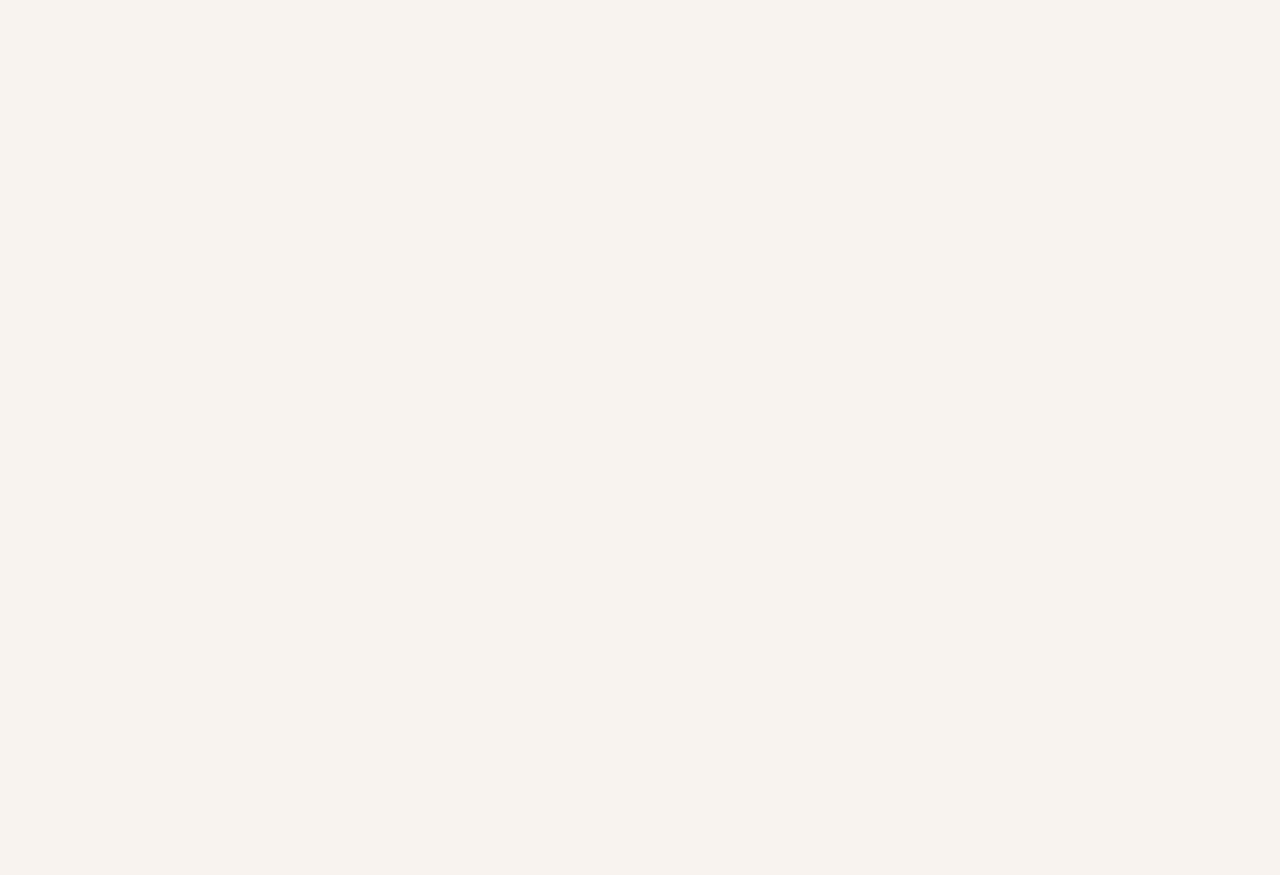
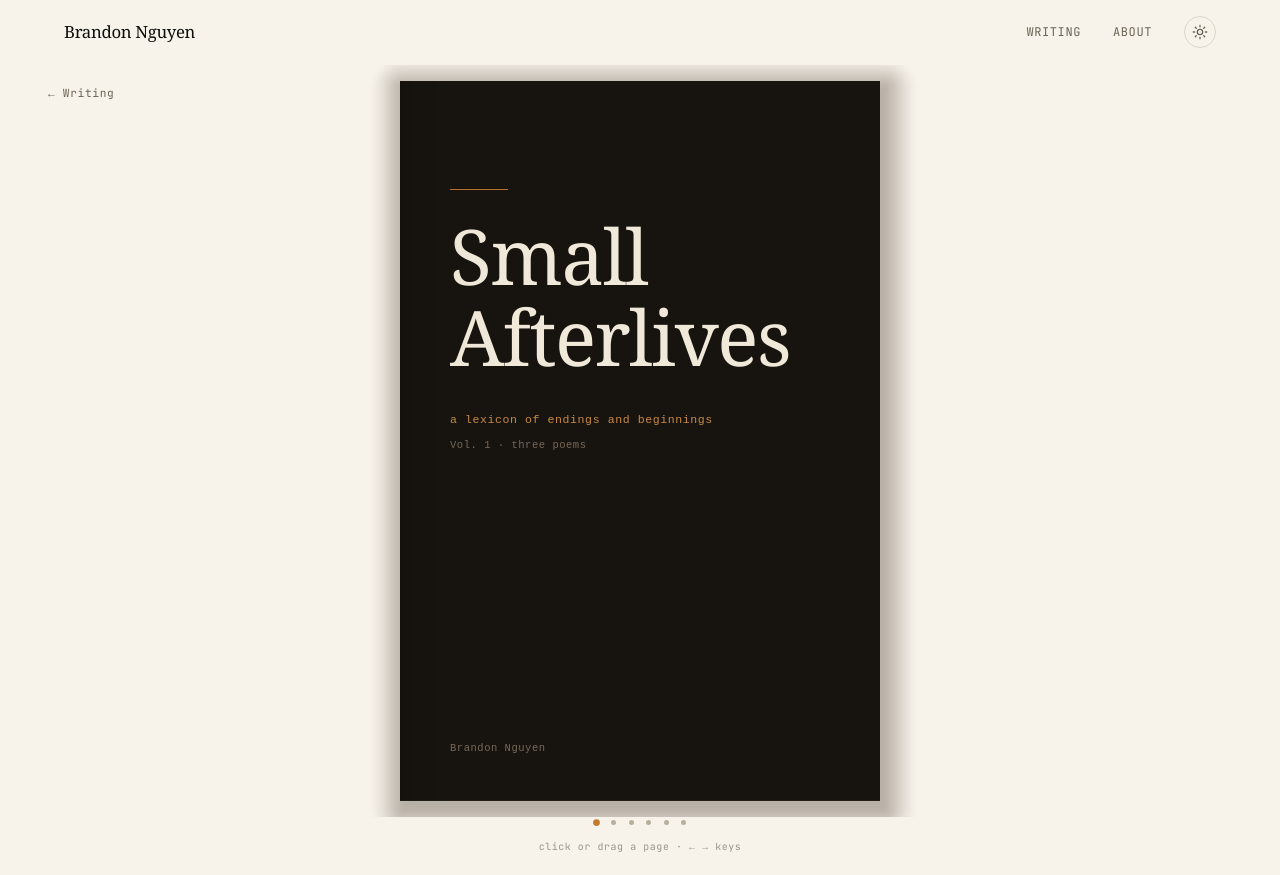
Before and after one commit to brandvnguy14-boop/portfolio, an Astro site: page /writing/small-afterlives in a window 1280 px wide. Before the commit this address had no page. Before the commit the page ends 800 px from the top, so only its background shows below. Built offline with nearby package versions, Linux system fonts and the light colour scheme; Astro itself is replaced by a stand-in of ours.

Commit message:
Replace Small Apocalypses with Small Afterlives, Vol. 1
- New preface and three poems: Entropy, Nostalgia, Palimpsest
- Rename page to /writing/small-afterlives and update links
- Show Vol. 1 on cover and title page

Co-Authored-By: Claude Opus 5.5 <noreply@anthropic.com>

```diff
--- /dev/null
+++ b/src/data/small-afterlives.ts
@@ -0,0 +1,38 @@
+// Text of the Small Afterlives collection, shared by the page markup and the book renderer.
+export const BOOK = {
+  title: 'Small Afterlives',
+  subtitle: 'a lexicon of endings and beginnings',
+  volume: 'Vol. 1',
+  count: 'Vol. 1 · three poems',
+  preface: [
+    'I have been preoccupied, for as long as I can remember, with what happens when something ceases to be. Not the cinematic kind, but the smaller afterlives that arrive without spectacle: the hum a room retains after the music stops, the half-second of smoke after a candle is blown out, and the present tips, irretrievably, into the past. This collection is an attempt to build a small lexicon for those afterlives. Each poem takes a single word and tries to press it open. Language is our most beautiful failure. It cannot hold the dead. It cannot return the porch, the name no one calls anymore, the cowbell in the soldier’s dream. But the dictionary is also a garden: every entry, a necessary refusal of forgetting. I wrote these poems in that double light: an entity ceasing or beginning, and a word, somewhere in the middle, doing what it can. If you’re willing and time allows, stay and see what I have to say.',
+  ],
+  poems: [
+    { n: 'II', title: 'Entropy', etym: 'the tendency of all closed systems toward disorder',
+      stanzas: [
+        'A physicist once told me\nthat the universe is forgetting itself.\nSlowly. Evenly. With great patience.',
+        'Diseases, she said, are only molecules\nmisbehaving.\nThe body is a borrowed arrangement.\nDeath, the termination of a chemistry\nthat was never ours to keep.',
+        'And yet.',
+        'Love is also a chemistry. But not the kind\nthat balances.\nSome reactions only occur one way;\nthe ash will not climb back into the match.\nThis is not love\'s failure. It is the proof.\nYou cannot un-know a face.\nYou cannot return a person\nto the stranger they once were.',
+        'The second law says that heat will spread.\nThe cup of coffee on the desk\nwill cool to match the room.\nThe room will cool to match the house.\nThe house will cool to match the world.\nThe world will cool to match the dark.',
+        'This is the ceasing that isn’t televised.\nIt is happening now. It is happening\nin your hands,\non this page,\nas the warmth of your fingers\nbleeds into the paper\nand the paper bleeds into the air\nand the air forgets, as it must,\nthat you were ever here.',
+      ] },
+    { n: 'III', title: 'Nostalgia', etym: 'Greek nostos (homecoming) + algos (pain)',
+      stanzas: [
+        'Once, the word was a diagnosis.\nSwiss mercenaries, in the lowlands\nof seventeenth-century France,\ndied of it. A fatal homesickness.\nDoctors prescribed leeches, opium,\na journey to higher ground.\nSome men were simply sent home\nto be cured or buried.',
+        'I think the word still kills.\nJust slower. Just quieter.',
+        'Last week I tried to remember\nMy grandfather’s voice\nand could not. The word\ngrandfather\nwas a closed door. The word\nvoice\nwas a closed door. I had the keys\nand none of them fit.',
+        'There is no language for this:\nthe homesickness for a person\nwho is the home.',
+        'Somewhere in the word, a soldier\nis still dying of his fever,\ndreaming of the cowbells,\nthe angle of light through a window\nhis mother stood beside, once,\na long time ago,\ncalling him in for supper\nin a voice he can no longer hear.',
+      ] },
+    { n: 'V', title: 'Palimpsest', etym: 'a manuscript scraped clean and written over',
+      stanzas: [
+        'In the medieval scriptoria,\nwhen parchment grew scarce,\nthe monks would scrape the old text\nfrom the page and write a new one\non top of it.',
+        'Sometimes, centuries later,\nunder ultraviolet light,\nthe older words would rise up\nthrough the newer ones;',
+        'a Greek treatise\non the workings of the body,\nburied beneath\na book of psalms.',
+        'This is what I am, I think.\nThis is what we all are.',
+        'Cells in the body, I have read,\ndie and renew constantly.\nI am a living palimpsest,\nrewritten with each breath,\nthe old text faintly visible\nbeneath the new.',
+        'We cease to be and regenerate\nA number of times a day\nHold the page to the light.\nYou will see them all.',
+      ] },
+  ],
+};
--- a/src/data/small-apocalypses.ts
+++ /dev/null
@@ -1,79 +0,0 @@
-// Text of the Small Apocalypses collection, shared by the page markup and the book renderer.
-export const BOOK = {
-  title: 'Small Apocalypses',
-  subtitle: 'a lexicon of endings and beginnings',
-  count: 'seven poems',
-  preface: [
-    'I have been preoccupied, for as long as I can remember, with the end of the world. Not the cinematic kind, the asteroid, the wave, the bright flash on the horizon, but the smaller endings that arrive without spectacle: the forgotten sound of a voice, the last time a nickname is spoken, the moment the last ice in a glass gives itself to the water and the present tips, irretrievably, into the past.',
-    'This collection is an attempt to build a small lexicon for those endings. Each poem takes a single word and tries to press it open. Language is our most beautiful failure. It cannot hold the dead. It cannot return the porch, the voice, the spoon left hanging in the air.',
-    'But the dictionary is also a garden: every entry, a small refusal of forgetting. I wrote these poems in that double light: the world ending, the world beginning, and a word, somewhere in the middle, doing what it can.',
-  ],
-  poems: [
-    { n: 'I', title: 'Apocalypse', etym: 'Greek apokalypsis: an uncovering, an unveiling',
-      stanzas: [
-        'The world rarely ends with a sound.\nIt thins.',
-        'It thins like the hour after midnight\nwhen the refrigerator\'s hum\nis the only proof the house still breathes.\nLike the last streetlight on the block\nflickering, deciding.',
-        'I was eight the first time I believed.\nA grey stone on a screen, growing.\nMy spoon stopped halfway to my mouth\nand stayed there, an astronaut\nwho forgot the way home.\nI asked my cousin, after church,\nif the world would end soon.\nNot for a million years, he said,\nif ever.',
-        'A million years. I held it\nlike a marble in my fist,\nsmall enough to lose\nbefore dinner.',
-        'The Greek does not mean\ndestruction.\nIt means:\nto lift the veil.\nTo see, for one bright second,\nthe shape of a thing as it actually is.',
-        'Maybe this is why I cannot stop watching.\nMaybe the end is not what I fear\nbut what I have been waiting for;\nthe moment the curtain lifts\nand I finally understand\nwhich world I have been living in.',
-      ] },
-    { n: 'II', title: 'Entropy', etym: 'the tendency of all closed systems toward disorder',
-      stanzas: [
-        'A physicist told me once\nthat the universe is forgetting itself.\nSlowly. Evenly. With great patience.',
-        'Diseases, she said, are only molecules\nmisbehaving. The body is a borrowed\narrangement. Death, the cessation\nof a chemistry that was never ours\nto keep.',
-        'And yet.',
-        'My grandfather\'s voice was a chemistry.\nThe way he said my name on the porch\nwas a chemistry. The spoon in the air,\nthe grey stone on the screen, the cousin in his suit\nafter church\nall of it, chemistry.',
-        'The second law says the heat will spread.\nThe cup of coffee on the desk\nwill cool to match the room.\nThe room will cool to match the house.\nThe house will cool to match the world.\nThe world will cool to match the dark.',
-        'This is the apocalypse no one televises.\nIt is happening now. It is happening\nin your hands, on this page,\nas the warmth of your fingers\nbleeds into the paper\nand the paper bleeds into the air\nand the air forgets, as it must,\nthat you were ever here.',
-      ] },
-    { n: 'III', title: 'Nostalgia', etym: 'Greek nostos (homecoming) + algos (pain)',
-      stanzas: [
-        'Once, it was a diagnosis.\nSwiss mercenaries, in the lowlands\nof seventeenth-century France,\ndied of it. A fatal homesickness.\nDoctors prescribed leeches, opium,\na journey to higher ground.\nSome men were simply sent home\nto be cured or buried.',
-        'I think the word still kills.\nJust slower. Just quieter.',
-        'Last week I tried to remember\nthe sound of my grandfather\'s voice\nand could not. The word\ngrandfather\nwas a closed door. The word\nvoice\nwas a closed door. I had the keys\nand none of them fit.',
-        'There is no language for this:\nthe homesickness for a person\nwho is the home.',
-        'Somewhere in the word, a soldier\nis still dying of his fever,\ndreaming of the cowbells,\nthe angle of light through a window\nhis mother stood beside, once,\na long time ago,\ncalling him in for supper\nin a voice he can no longer hear.',
-      ] },
-    { n: 'IV', title: 'Apostasy', etym: 'Greek apostasia: a standing-off',
-      stanzas: [
-        'Not a slamming of the door.\nNot a renunciation, screamed.\nJust the small geometry\nof taking a step back',
-        'the body, in its mute wisdom,\nunderstanding before the mind.',
-        'I asked my mother, when I was small,\nif the world would end.\nShe answered like a forecast:\nwhatever comes, comes.\nWhoever goes, goes.',
-        'I wanted a lie.\nShe handed me the weather.',
-        'In the pew, I watched my cousin\nmouth the words he no longer believed,\nand I understood, before I had the word,\nthat this is what most faith looks like:\nnot a leaving, but a standing-off,\na slow gradient of distance\nmeasured in unanswered prayers.',
-        'The Greek does not mean\nbetrayal.\nIt means: I was here, and now\nI am standing slightly farther away.\nIt means the cathedral is still beautiful\nfrom the field across the road.',
-        'The world did not end that night.\nMorning came anyway, and I went with it,\nthough something in me had stepped back\nand refused, ever after, to come closer.',
-      ] },
-    { n: 'V', title: 'Palimpsest', etym: 'a manuscript scraped clean and written over',
-      stanzas: [
-        'In the medieval scriptoria,\nwhen parchment grew scarce,\nthe monks would scrape the old text\nfrom the page and write a new one\non top of it.',
-        'Sometimes, centuries later,\nunder ultraviolet light,\nthe older words rise up\nthrough the newer ones',
-        'a Greek treatise\non the workings of the body,\nburied beneath\na book of psalms.',
-        'This is what I am, I think.\nThis is what we all are.',
-        'The eight-year-old with the spoon in the air,\nbraced for the grey stone,\nis still in me, scraped over\nbut not gone. The cousin in the pew.\nThe mother handing me\nthe weather.',
-        'The hand writing this, I have read,\nis not the hand that held the spoon.\nSkin by skin, the body revises itself.\nI am a walking palimpsest,\nrewritten in the dark while I sleep,\nthe old text faintly visible\nbeneath the new.',
-        'Every blink, a small eclipse.\nEvery breath, a page turned.\nHold me to the light.\nYou will see them all.',
-      ] },
-    { n: 'VI', title: 'Genesis', etym: 'Greek genesis: origin, the act of becoming',
-      stanzas: [
-        'Every door that closes\nis hinged on the other side.\nThis is the part I keep forgetting.',
-        'After the wildfire, the lodgepole pine\nopens its cones. It has been waiting\nfor the burning. Some seeds\nwill not wake for anything less.',
-        'Somewhere, before the sun,\na star collapsed into itself,\nand the light of its ending\nseeded everything after:\nthe iron in my blood,\nthe calcium in my mother\'s bones,\nthe carbon of the cousin in the pew.\nI am made of a dying.\nSo are you.',
-        'This is what I want to say:\nevery birth is a kind of ending.\nEvery ending, a birth in disguise.',
-        'The Greek root\ngen gives us generation,\ngenesis, generous, kin. It also gives us\ngene:\nthe small, stubborn instruction\nthe body passes on, even in dying.',
-        'Even the molecules misbehaving\nare, in their way, still teaching\nthe next molecules what to do.',
-      ] },
-    { n: 'VII', title: 'Present', etym: 'Latin praesens: being at hand, standing before',
-      stanzas: [
-        'Snow lands on the tongue\nand is water before it is named.\nThat is the whole lesson:\nthe moment you notice it,\nthe present is already the past.',
-        'The present is a room with no hallway.\nThis is the trick the word performs:\nit cannot be kept, only inhabited.\nIt cannot be saved, only spent.',
-        'I have spent so much of mine\nbracing. The asteroid. The wave.\nThe bright flash on the horizon.\nThe phone\'s blue light at 2 a.m.,\nrehearsing grief like a fire drill\nfor a fire I cannot, in any case, put out.',
-        'And the small ones, too:\nthe street renamed while I wasn\'t looking,\nthe last voicemail lost with an old phone,\nthe song I loved until I couldn\'t hum it,\nthe afternoon I reached for my grandfather\'s voice\nand closed my hand on air.',
-        'Tiny deaths. Settling\nlike dust in the light of a window no one opens.',
-        'But here is the thing about dust:\nit is mostly the body. Mostly skin.\nMostly the small, particulate proof\nthat someone was here, and breathing,\nand is here, still, in this room,\non this page, in this present\nthat will not stop becoming the past.',
-        'Listen.',
-        'Somewhere, right now,\nthe last of something\nand the first of something\nare the same breath.',
-      ] },
-  ],
-};
--- a/src/pages/index.astro
+++ b/src/pages/index.astro
@@ -43,8 +43,8 @@ const posts = (await getCollection('writing', ({ data }) => !data.draft))
             );
           })}
           <li class="recent-item">
-            <a href="/writing/small-apocalypses" class="recent-link">
-              <span class="recent-title">Small Apocalypses</span>
+            <a href="/writing/small-afterlives" class="recent-link">
+              <span class="recent-title">Small Afterlives</span>
               <time class="recent-date mono" datetime="2024-10-01">Oct 2024</time>
             </a>
           </li>
--- a/src/pages/writing/index.astro
+++ b/src/pages/writing/index.astro
@@ -22,10 +22,10 @@ const types = order.filter((t) => present.has(t));
     <ul class="writing-list">
       <!-- Featured collection -->
       <li class="writing-row writing-row--collection" data-type="poetry" style="--index: 0">
-        <a href="/writing/small-apocalypses" class="writing-link">
+        <a href="/writing/small-afterlives" class="writing-link">
           <div class="writing-link-inner">
-            <span class="writing-row-title">Small Apocalypses</span>
-            <span class="writing-row-dek">A lexicon of endings and beginnings. Seven poems.</span>
+            <span class="writing-row-title">Small Afterlives</span>
+            <span class="writing-row-dek">A lexicon of endings and beginnings. Vol. 1, three poems.</span>
           </div>
           <div class="writing-row-meta">
             <time class="mono" datetime="2024-10-01">Oct 2024</time>
--- a/src/pages/writing/small-apocalypses.astro
+++ b/src/pages/writing/small-afterlives.astro
@@ -1,9 +1,9 @@
 ---
 import Base from '@/layouts/Base.astro';
-import { BOOK } from '@/data/small-apocalypses';
+import { BOOK } from '@/data/small-afterlives';
 ---
 
-<Base title="Small Apocalypses — Brandon Nguyen" description="A lexicon of endings and beginnings. Seven poems.">
+<Base title="Small Afterlives — Brandon Nguyen" description="A lexicon of endings and beginnings. Vol. 1, three poems.">
   <div class="room" id="room">
     <a href="/writing" class="room-back mono">← Writing</a>
     <div class="book-wrap" id="book-wrap">
@@ -149,7 +149,7 @@ import { BOOK } from '@/data/small-apocalypses';
 
 <script>
 import * as THREE from 'three';
-import { BOOK } from '@/data/small-apocalypses';
+import { BOOK } from '@/data/small-afterlives';
 
 // ── Book structure ───────────────────────────────────────────────────────────
 // A book is a stack of leaves; each leaf has a front (right-hand) and a back
@@ -303,13 +303,13 @@ function drawPage(ctx: Ctx, spec: Spec, side: 'l' | 'r', W: number, H: number, p
     // Title, sized so the longer word fills the measure
     ctx.font = `400 100px ${SERIF}`;
     spacing(ctx, '-0.02em');
-    const size = Math.min(W * 0.16, (m.cw * 100) / ctx.measureText('Apocalypses').width);
+    const size = Math.min(W * 0.16, (m.cw * 100) / ctx.measureText('Afterlives').width);
     ctx.font = `400 ${size}px ${SERIF}`;
     ctx.fillStyle = '#f0e8d8';
     y += size * 1.25;
     ctx.fillText('Small', m.mx, y);
     y += size * 1.05;
-    ctx.fillText('Apocalypses', m.mx, y);
+    ctx.fillText('Afterlives', m.mx, y);
     y += size * 0.75;
     ctx.font = `400 ${m.small * 1.1}px ${MONO}`;
     ctx.fillStyle = '#c98a45';
@@ -348,6 +348,7 @@ function drawPage(ctx: Ctx, spec: Spec, side: 'l' | 'r', W: number, H: number, p
     ctx.font = `400 ${m.small}px ${MONO}`;
     spacing(ctx, '0.12em');
     ctx.fillStyle = MUTED;
+    ctx.fillText(BOOK.volume.toUpperCase(), cx, y + m.etym * 4.6 + m.small * 2.4);
     ctx.fillText('BRANDON NGUYEN', cx, m.bottom);
     ctx.textAlign = 'left';
     return;
@@ -361,7 +362,7 @@ function drawPage(ctx: Ctx, spec: Spec, side: 'l' | 'r', W: number, H: number, p
     ctx.fillText('PREFACE', m.mx, labelY);
     spacing(ctx, '0px');
     const top = labelY + m.etym * 2.4;
-    // Largest size at which the three paragraphs fit
+    // Largest size at which the preface fits
     let size = Math.min(15, poemSize + 1.5);
     let paras: string[][] = [];
     for (; size > 7; size -= 0.25) {
```
